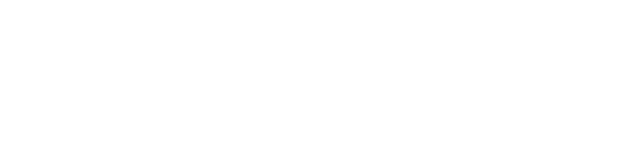
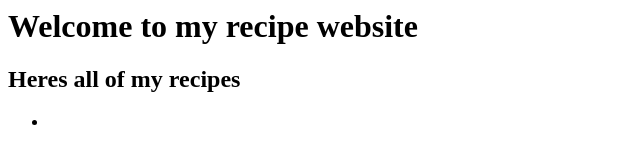
Before and after one commit to yodaisafrog/yodaisafrog.github.io, a plain HTML site: page projects/recipes/index.html in a window 1280 px wide. Shown: the whole page, without its empty margins (0-640 px from the left). Drawn offline with Linux system fonts and the light colour scheme.

```diff
--- a/projects/recipes/index.html
+++ b/projects/recipes/index.html
@@ -8,10 +8,13 @@
 
     <body>
         <header>
-
+            <h1>Welcome to my recipe website</h1>
         </header>
         <main>
-
+            <h2>Heres all of my recipes</h2>
+            <ul>
+                <li><a href="
+            </ul>
         </main>
         <footer>
         </footer>
```
Also changed, not shown: projects/recipes/2.html (+2 -2 lines).
